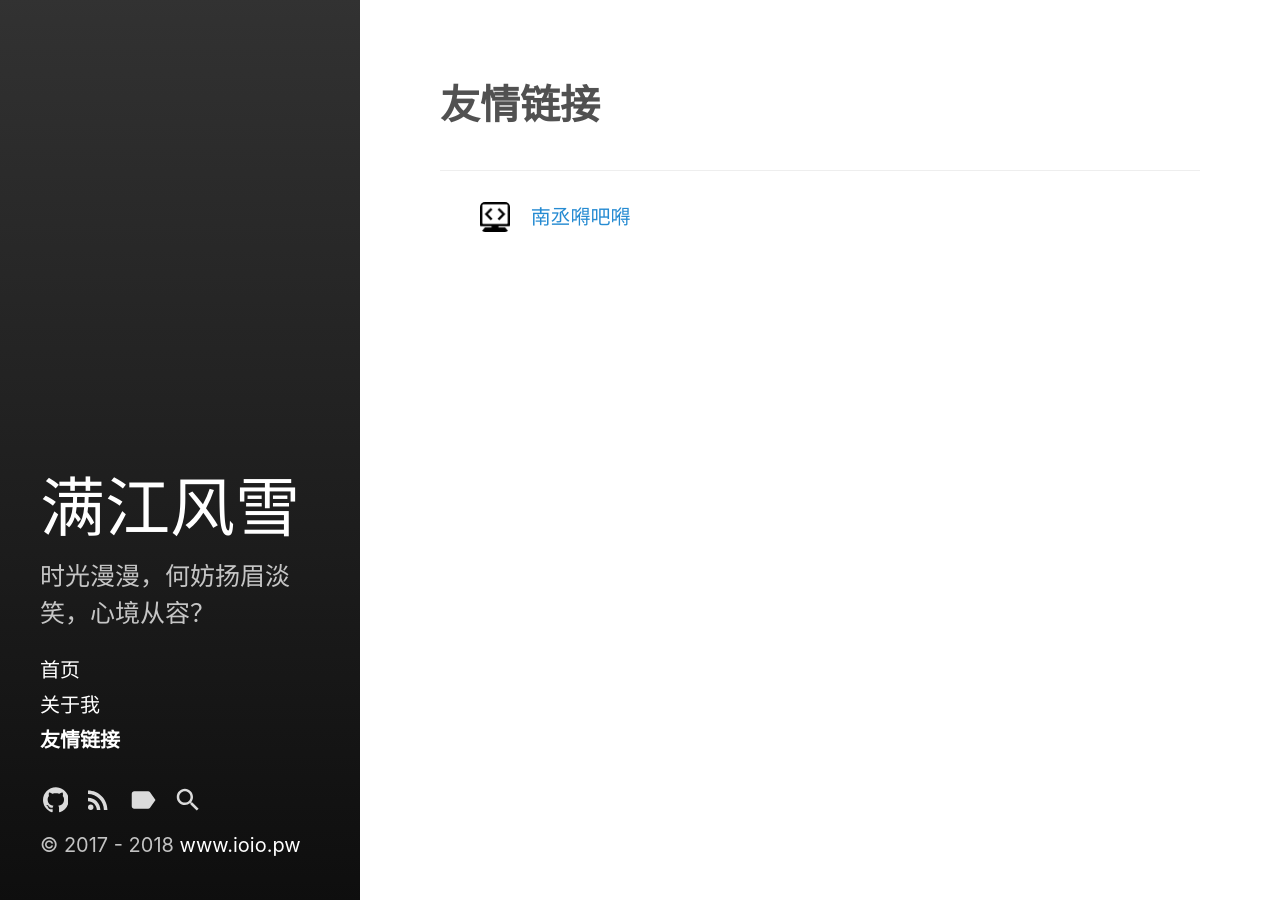
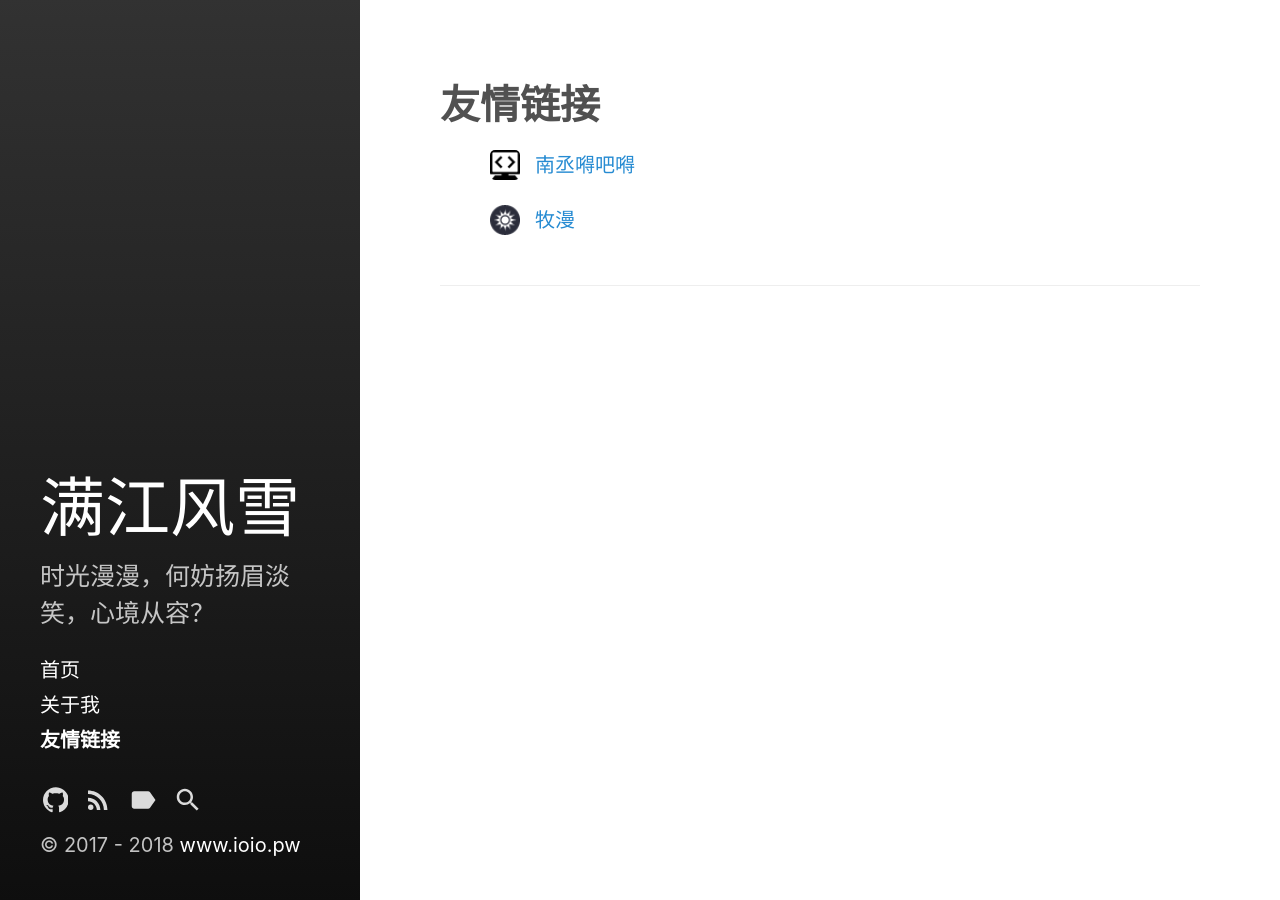
Before and after one commit to heropoo/heropoo.github.io, a Jekyll site: the page built from friendship-links.md, in a window 1280 px wide. Built offline with Jekyll 4.4.1, drawn with Linux system fonts in a browser that asks for light colours.

Commit message:
'friendship-link'

```diff
--- a/friendship-links.md
+++ b/friendship-links.md
@@ -3,10 +3,27 @@ layout: page
 title: 友情链接
 sidebar_link: true
 ---
+<style>
+    .link-list li{
+        list-style: none;overflow:hidden;
+    }
+    .link-list li img{
+        height:30px;
+        width:30px;
+        display: block;
+        float: left;
+        margin-right: 15px;
+    }
+    .link-list li span{
+        float:left;
+        line-height: 30px;
+    }
 
+</style>
+<ul style="margin: 10px;" class="link-list">
+    <li><a href="http://friday-go.cc" target="_blank" title="南丞嘚吧嘚"><img src="/assets/images/nancheng.ico" alt="南丞嘚吧嘚"> &nbsp;<span>南丞嘚吧嘚</span></a></li>
+    <li><a href="http://animtv.cn/" target="_blank" title="牧漫"><img src="/assets/images/muma.png" alt="牧漫"> &nbsp;<span>牧漫</span></a></li>
+</ul>
 
 
 ---
-<ul>
-	<li style="list-style: none;float: left;height:30px;"><a href="http://friday-go.cc" target="_blank" title="南丞嘚吧嘚"><img src="/assets/images/nancheng.ico" style="height:30px;width:30px;display: block;float: left;margin-right: 15px;" alt="南丞嘚吧嘚"> &nbsp;<span>南丞嘚吧嘚</span></a></li>
-</ul>
```
Also changed, not shown: assets/images/muma.png (added).
